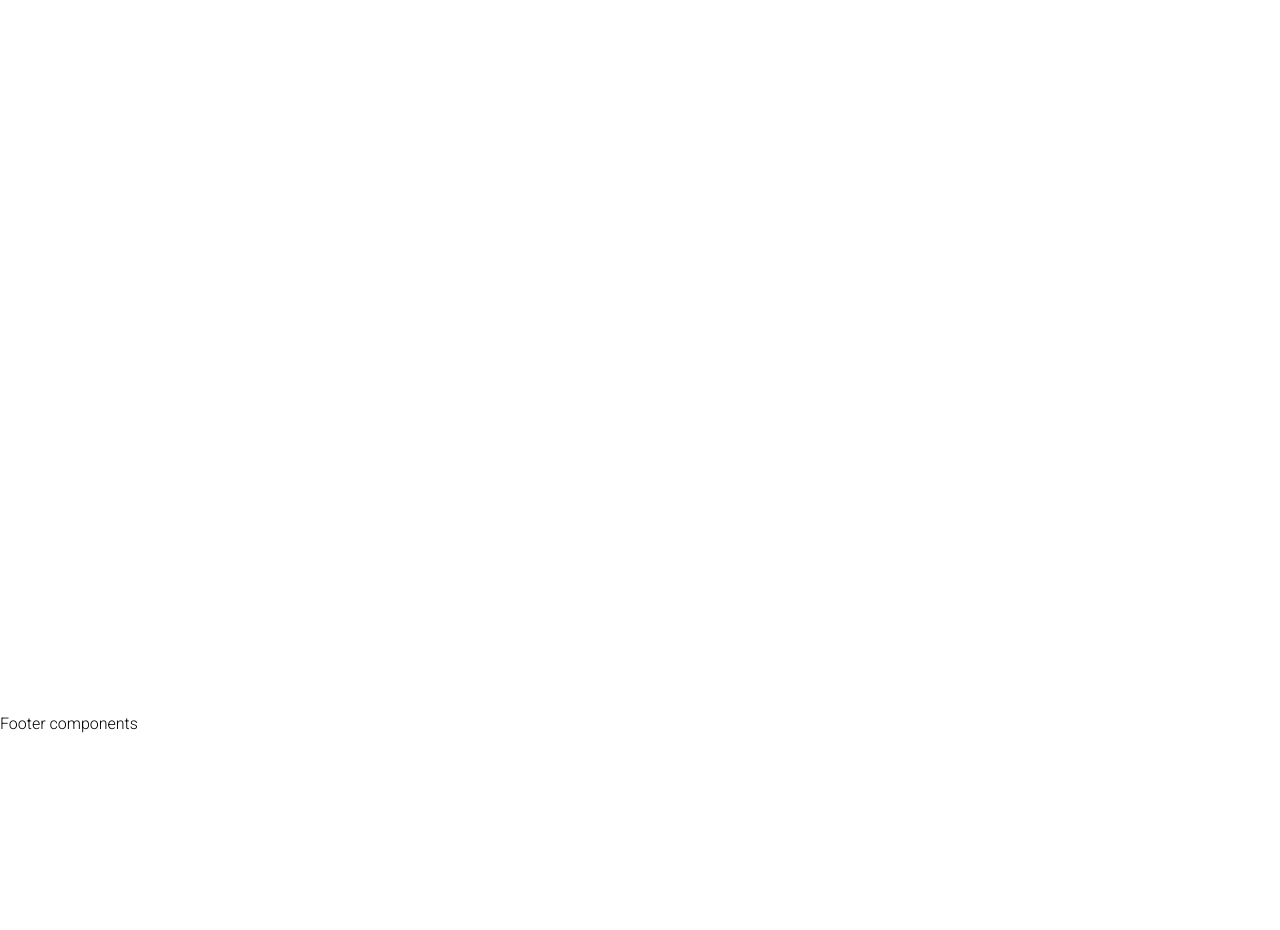
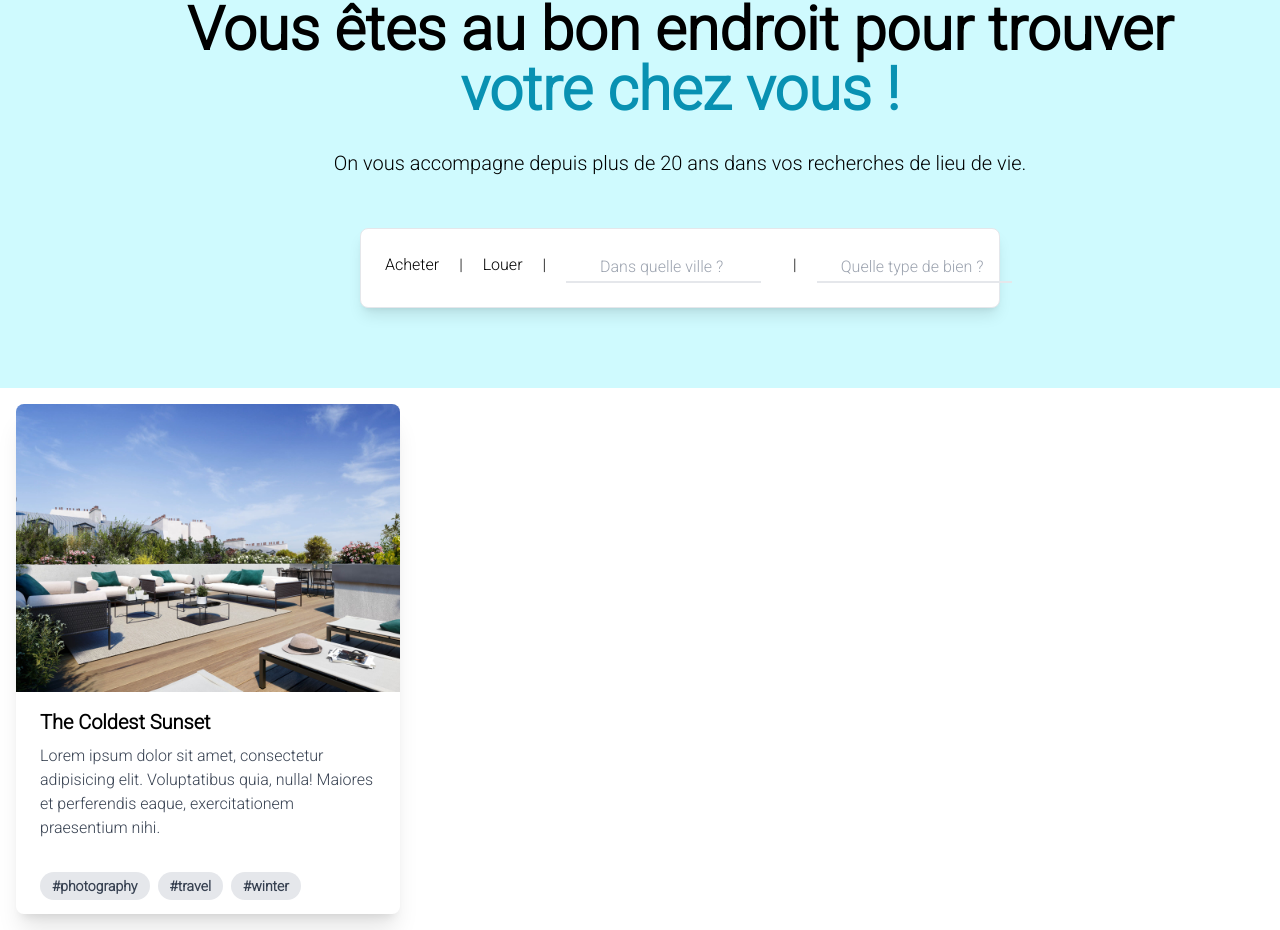
Before and after one commit to JulisTafita/imoweb, a Nuxt app: page / in a window 1280 px wide. Shown: the part 189-1119 px from the top of the page. Before the commit the page ends 925 px from the top, so only its background shows below. Built offline with nearby package versions, Linux system fonts and the light colour scheme.

Commit message:
add card

```diff
--- a/components/Nav/index.vue
+++ b/components/Nav/index.vue
@@ -41,7 +41,7 @@ const productsSaleOnMouseAction = (show = false) => {
                 </NuxtLink>
             </div>
             <div class="h-[50px] w-full flex flex-row justify-center items-center border-b">
-                <NuxtLink to="/products"
+                <NuxtLink to="/contact"
                           prefetchedClass="mx-1 my-2 font-bold text-lg h-12 pt-3 px-3 tracking-wide hover:text-cyan-500"
                           activeClass="text-cyan-500">
                     <span>Nous contacter</span>
@@ -107,7 +107,7 @@ const productsSaleOnMouseAction = (show = false) => {
                             </NuxtLink>
                         </div>
                         <div>
-                            <NuxtLink to="/products"
+                            <NuxtLink to="/contact"
                                       prefetchedClass="lg:mx-1 my-2 lg:block hidden font-bold text-lg h-12 pt-3 px-3 tracking-wide hover:text-cyan-500"
                                       activeClass="text-cyan-500">
                                 <span>Nous contacter</span>
--- /dev/null
+++ b/components/Product/index.vue
@@ -0,0 +1,22 @@
+<template>
+    <div class="cursor-pointer bg-white">
+        <div class="max-w-sm max-h-[510px] rounded-lg overflow-hidden shadow-xl">
+            <img class="w-full" src="/img/imo_1.jpeg" alt="Sunset in the mountains">
+            <div class="px-6 py-4 max-h-60 text-ellipsis">
+                <div class="font-bold text-xl mb-2">The Coldest Sunset</div>
+                <p class="text-gray-700 text-base text-ellipsis">
+                    Lorem ipsum dolor sit amet, consectetur adipisicing elit. Voluptatibus quia, nulla! Maiores et
+                    perferendis eaque, exercitationem praesentium nihi.
+                </p>
+            </div>
+            <div class="px-6 pt-4 pb-2">
+                <span
+                    class="inline-block bg-gray-200 rounded-full px-3 py-1 text-sm font-semibold text-gray-700 mr-2 mb-2">#photography</span>
+                <span
+                    class="inline-block bg-gray-200 rounded-full px-3 py-1 text-sm font-semibold text-gray-700 mr-2 mb-2">#travel</span>
+                <span
+                    class="inline-block bg-gray-200 rounded-full px-3 py-1 text-sm font-semibold text-gray-700 mr-2 mb-2">#winter</span>
+            </div>
+        </div>
+    </div>
+</template>
--- a/layouts/default.vue
+++ b/layouts/default.vue
@@ -2,7 +2,7 @@
     <div>
         <Nav/>
         <slot></slot>
-        <Footer/>
+        <!--<Footer/>-->
     </div>
 </template>
 
--- /dev/null
+++ b/pages/contact/index.vue
@@ -0,0 +1,3 @@
+<template>
+    <div>TEMPLATE DATA</div>
+</template>
--- a/pages/index.vue
+++ b/pages/index.vue
@@ -1,3 +1,50 @@
 <template>
-    <div class="h-screen">OK</div>
+    <div>
+        <div class="bg-cyan-100 p-[10vh]">
+            <div class="md:max-w-[1200px] sm:w-screen max-w-screen m-auto">
+                <div class="flex flex-col items-center justify-center h-1/2 ">
+                    <div class="font-bold text-6xl text-center py-2">
+                        <span>Vous êtes au bon endroit pour trouver</span>
+                        <br>
+                        <span class="text-cyan-600">votre chez vous !</span>
+                        <br>
+                        <span class="font-light text-xl ">
+                                On vous accompagne depuis plus de 20 ans dans vos recherches de lieu de vie.
+                        </span>
+                    </div>
+                    <div class="relative mt-10">
+                        <!--<a href="#"-->
+                        <!--   class=" block max-w-sm p-6 bg-white border border-gray-200 shadow hover:bg-gray-100 dark:bg-gray-800 dark:border-gray-700 dark:hover:bg-gray-700">-->
+                        <!--    <div class="flex flex-row gap-5">-->
+                        <!--        <div class="">Acheter</div>-->
+                        <!--        <div>|</div>-->
+                        <!--        <div class="">Louer</div>-->
+                        <!--    </div>-->
+                        <!--</a>-->
+                    </div>
+                    <div
+                        class="block w-[50vw]  p-6 bg-white border border-gray-200 rounded-lg shadow-lg  dark:bg-gray-800 dark:border-gray-700 dark:hover:bg-gray-700">
+                        <div class="flex flex-row gap-5">
+                            <div class="">Acheter</div>
+                            <div>|</div>
+                            <div class="">Louer</div>
+                            <div>|</div>
+                            <input
+                                class="appearance-none bg-transparent w-80 text-center  mr-3 py-1 px-2 leading-tight focus:outline-none border-b-2"
+                                type="text" placeholder="Dans quelle ville ? " aria-label="ville">
+                            <div>|</div>
+                            <input
+                                class="appearance-none bg-transparent w-80 text-center  mr-3 py-1 px-2 leading-tight focus:outline-none border-b-2"
+                                type="text" placeholder="Quelle type de bien ? " aria-label="type de bien">
+                        </div>
+                    </div>
+                </div>
+            </div>
+        </div>
+        <div class="p-4">
+            <div class="flex flex-row gap-3">
+                <product/>
+            </div>
+        </div>
+    </div>
 </template>
```
Also changed, not shown: public/img/imo_1.jpeg (added).
